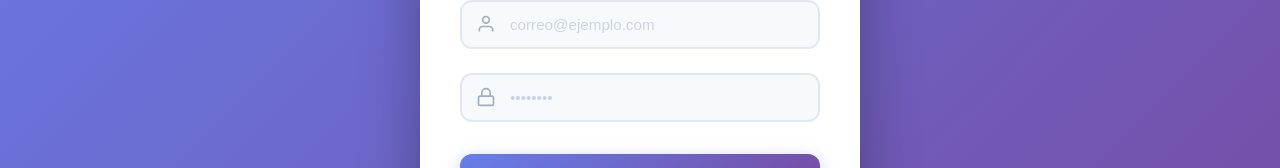
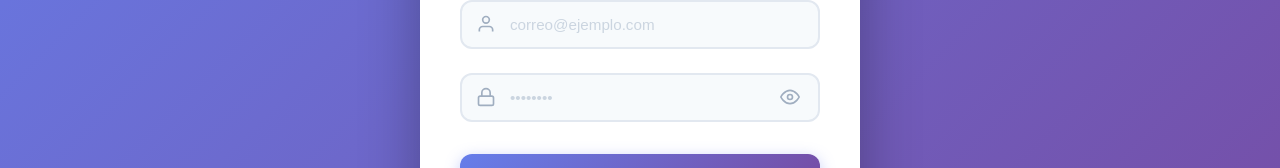
Before and after one commit to MLara8061/penacom, a Vue app in the folder frontend/: page /admin/login in a window 1280 px wide. Shown: the part 400-568 px from the top of the page. Built offline with nearby package versions, Linux system fonts and the light colour scheme; no server answers.

Commit message:
feat: añadir toggle para mostrar/ocultar contraseña y corregir MIME types

```diff
--- a/frontend/src/views/admin/Login.vue
+++ b/frontend/src/views/admin/Login.vue
@@ -53,7 +53,43 @@
               <rect x="3" y="11" width="18" height="11" rx="2" ry="2" />
               <path d="M7 11V7a5 5 0 0 1 10 0v4" />
             </svg>
-            <input v-model="credentials.password" type="password" placeholder="••••••••" required />
+            <input
+              v-model="credentials.password"
+              :type="showPassword ? 'text' : 'password'"
+              placeholder="••••••••"
+              required
+            />
+            <button
+              type="button"
+              class="toggle-password"
+              @click="showPassword = !showPassword"
+              aria-label="Mostrar/Ocultar contraseña"
+            >
+              <svg
+                v-if="!showPassword"
+                xmlns="http://www.w3.org/2000/svg"
+                viewBox="0 0 24 24"
+                fill="none"
+                stroke="currentColor"
+                stroke-width="2"
+              >
+                <path d="M1 12s4-8 11-8 11 8 11 8-4 8-11 8-11-8-11-8z" />
+                <circle cx="12" cy="12" r="3" />
+              </svg>
+              <svg
+                v-else
+                xmlns="http://www.w3.org/2000/svg"
+                viewBox="0 0 24 24"
+                fill="none"
+                stroke="currentColor"
+                stroke-width="2"
+              >
+                <path
+                  d="M17.94 17.94A10.07 10.07 0 0 1 12 20c-7 0-11-8-11-8a18.45 18.45 0 0 1 5.06-5.94M9.9 4.24A9.12 9.12 0 0 1 12 4c7 0 11 8 11 8a18.5 18.5 0 0 1-2.16 3.19m-6.72-1.07a3 3 0 1 1-4.24-4.24"
+                />
+                <line x1="1" y1="1" x2="23" y2="23" />
+              </svg>
+            </button>
           </div>
         </div>
 
@@ -101,6 +137,7 @@
 const credentials = ref({ email: '', password: '' })
 const loading = ref(false)
 const error = ref(null)
+const showPassword = ref(false)
 
 const handleLogin = async () => {
   loading.value = true
@@ -205,7 +242,7 @@
 
 input {
   width: 100%;
-  padding: 14px 16px 14px 48px;
+  padding: 14px 48px 14px 48px;
   border: 2px solid #e2e8f0;
   border-radius: 12px;
   font-size: 0.95rem;
@@ -224,6 +261,29 @@
 
 input::placeholder {
   color: #cbd5e0;
+}
+
+.toggle-password {
+  position: absolute;
+  right: 16px;
+  background: none;
+  border: none;
+  cursor: pointer;
+  padding: 4px;
+  display: flex;
+  align-items: center;
+  justify-content: center;
+  color: #a0aec0;
+  transition: color 0.2s ease;
+}
+
+.toggle-password:hover {
+  color: #667eea;
+}
+
+.toggle-password svg {
+  width: 20px;
+  height: 20px;
 }
 
 .btn-login {
```
